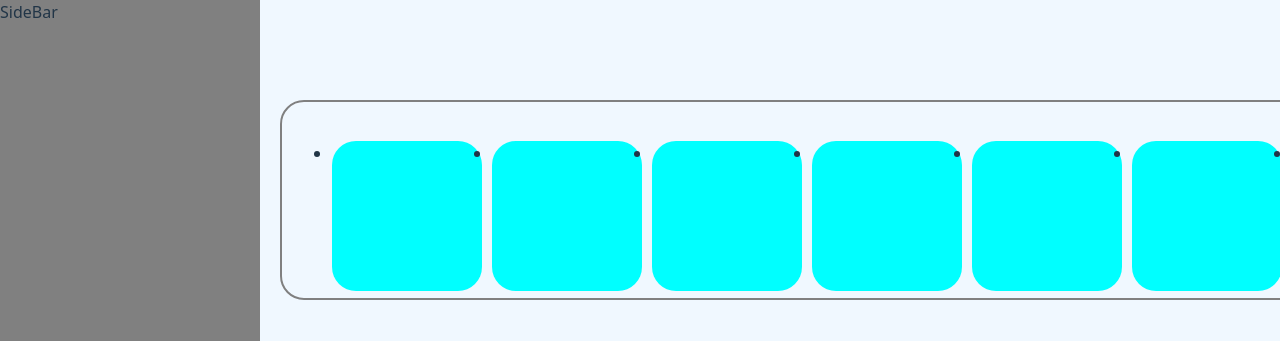
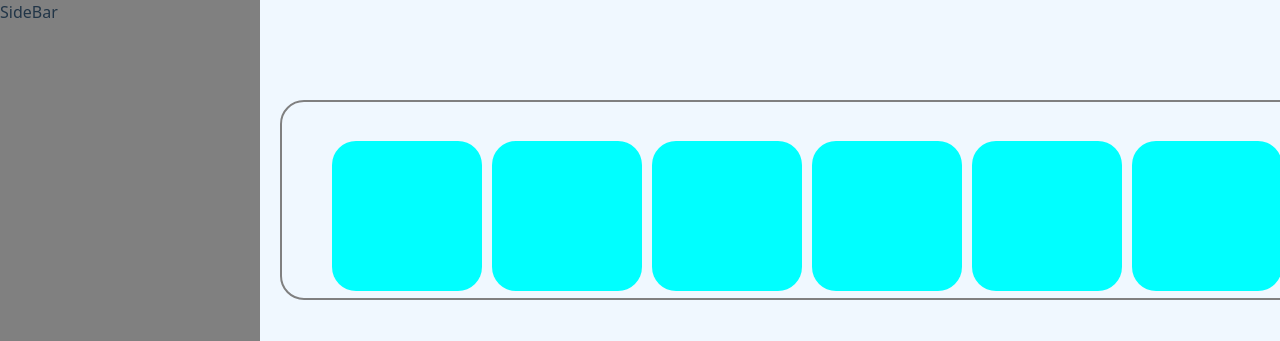
Before and after one commit to Mohamed-Abuali/Revue, a React (Vite) app: page / in a window 1280 px wide. Shown: the top 341 px of the page. Built offline with nearby package versions, Linux system fonts and the light colour scheme.

Commit message:
style: remove list styling from button element

```diff
--- a/src/App.css
+++ b/src/App.css
@@ -46,4 +46,5 @@ body{
   width: 150px;
   background-color: aqua;
   border-radius: 24px;
+  list-style: none;
 }
```
